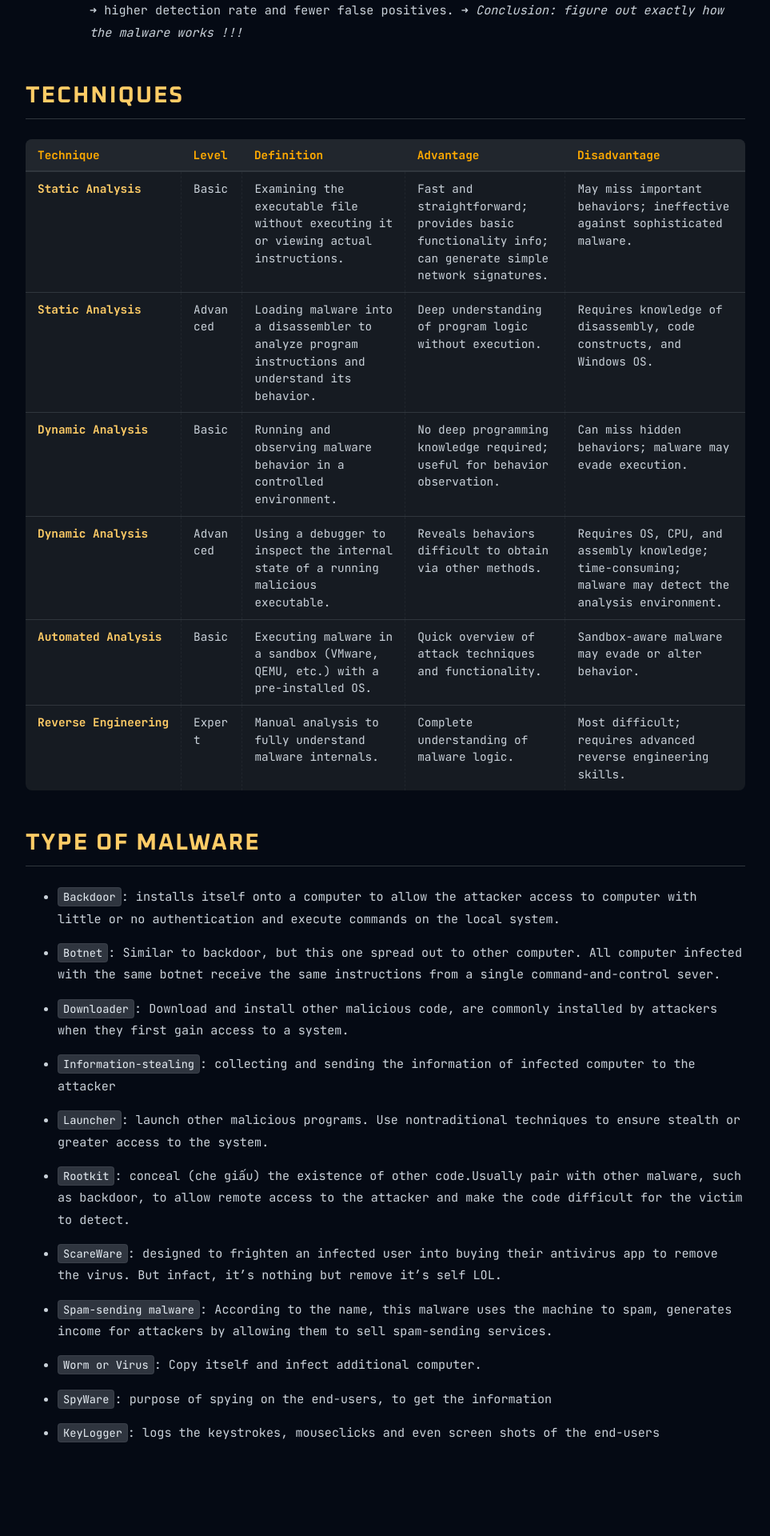
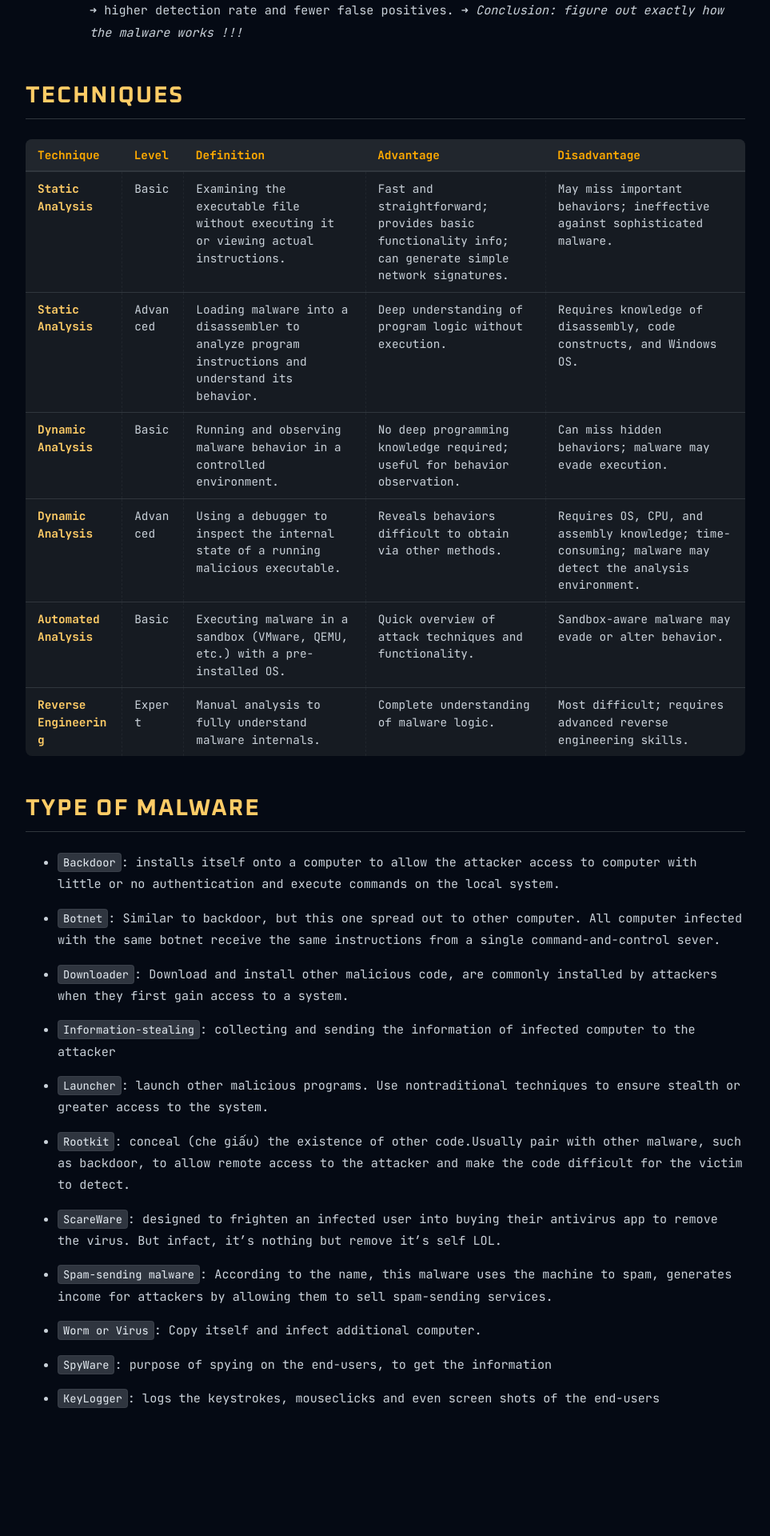
Before and after one commit to kaiversus/kaiversus.github.io, a Jekyll site: the page built from _courses/malware/chapter_1.md, in a window 1280 px wide. Shown: the part 1336-3256 px from the top of the page at 80% size, without its empty margins (8-971 px from the left). Built offline with Jekyll 4.4.1, drawn with Linux system fonts in a browser that asks for light colours; some web fonts are replaced; after the commit the page ends 3212 px from its top, so only the background shows below that.

Commit message:
Update course.html

```diff
--- a/_layouts/course.html
+++ b/_layouts/course.html
@@ -149,8 +149,6 @@
         .course-content td:first-child {
             font-weight: 600;
             color: #e6edf3;
-            width: 1%; /* Mẹo: Ép cột này chỉ rộng bằng nội dung dài nhất của nó */
-            white-space: nowrap; /* Giữ nội dung cột đầu (VD: 0x0040) trên 1 dòng cho đẹp */
         }
 
         /* Cột cuối cùng (Thường là Description): Cho phép chiếm hết chỗ trống còn lại */
```
